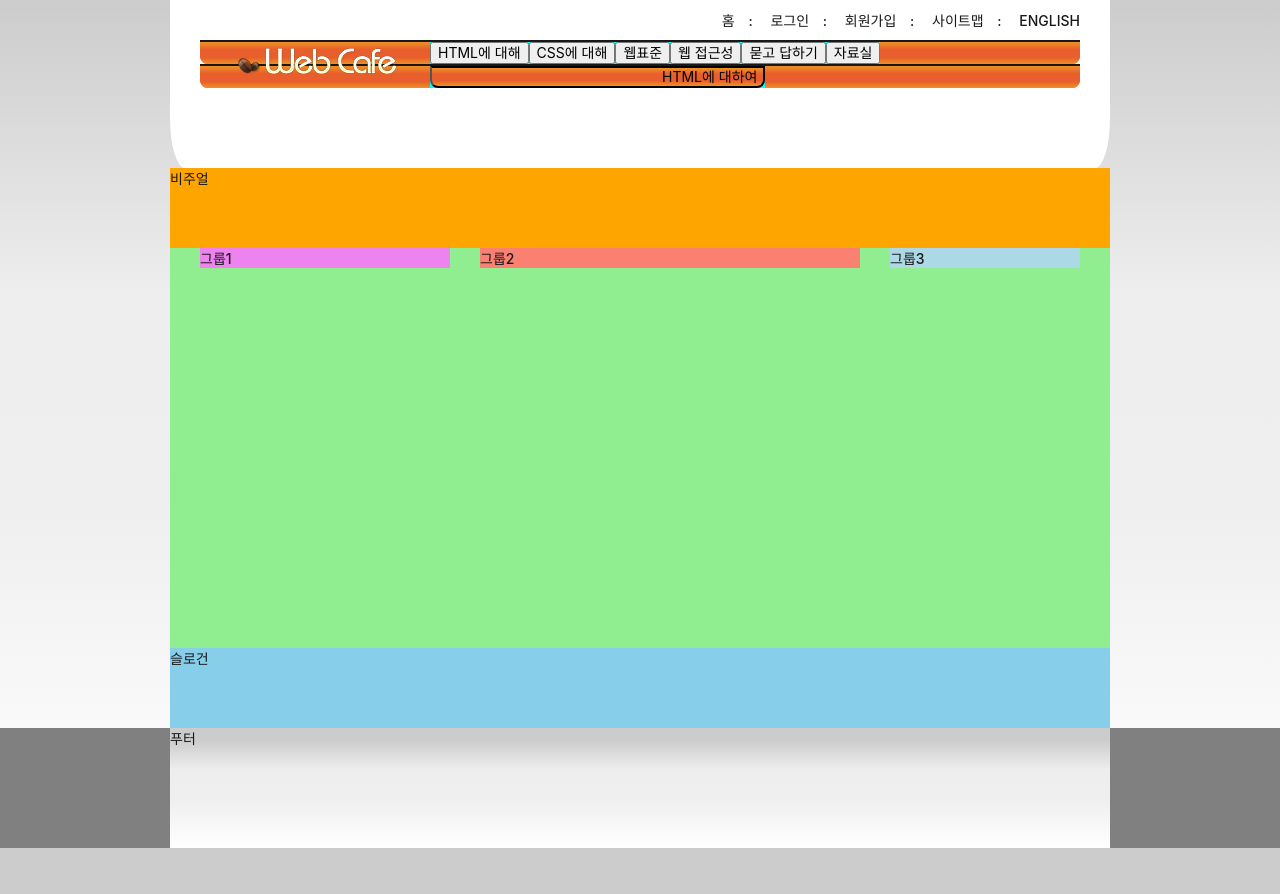
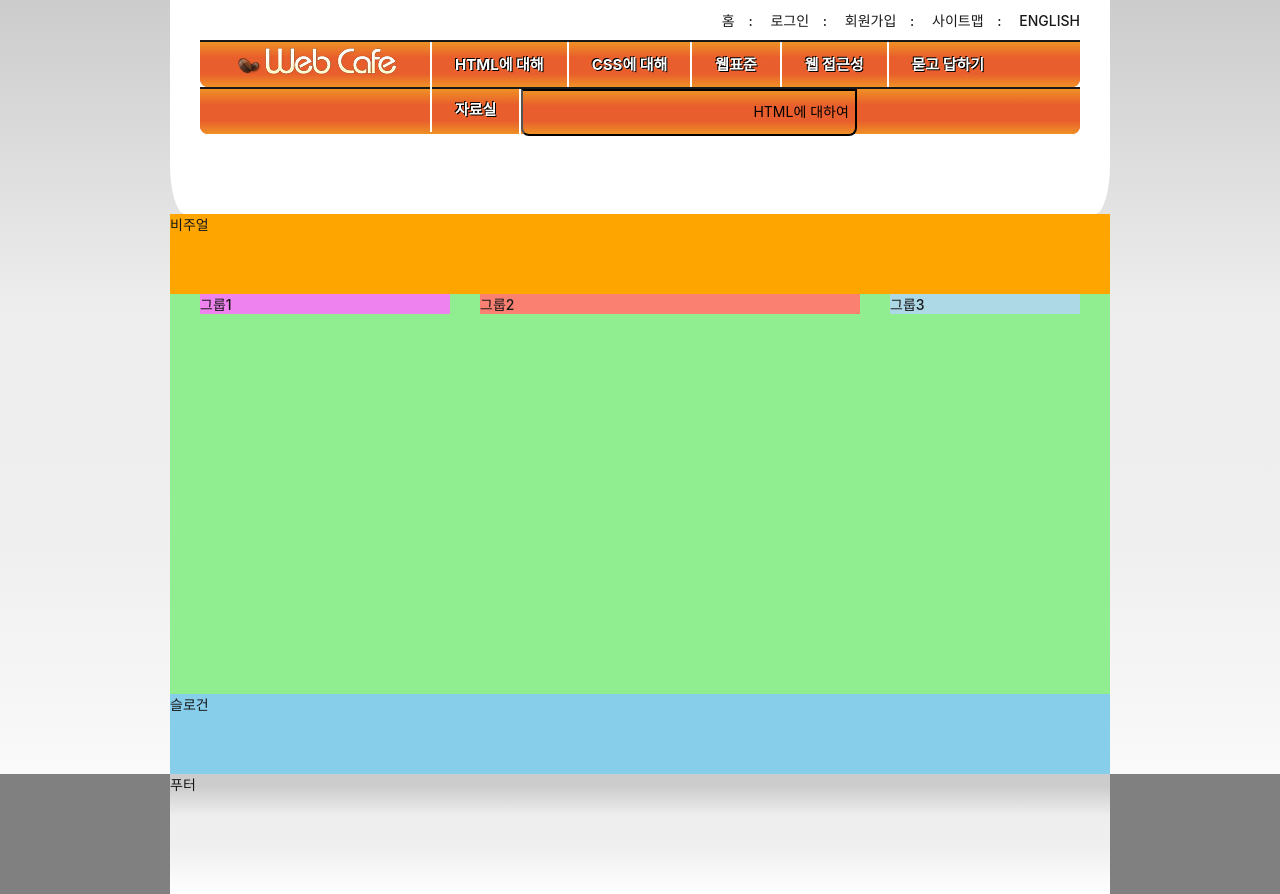
Before and after one commit to djswns7/HTML5, a plain HTML site: page HTML5/index.html in a window 1280 px wide. Before the commit the page ends 848 px from the top, so only its background shows below. Drawn offline with Linux system fonts and the light colour scheme; a web font is replaced by a local one.

Commit message:
메인메뉴 1depth 디자인 완성

```diff
--- a/HTML5/styles/style.css
+++ b/HTML5/styles/style.css
@@ -114,13 +114,24 @@ body{
     #ef9126 100%
   );
   border-radius: 0 0 8px 8px;
-  display: flow-root;
   padding-left: 230px;
+  height: 47px;
 }
 
 .menu-item{
-  background-color: aqua;
   float:left;
+  border-left: 2px solid #fff;
+}
+
+.menu-button{
+  border: 0;
+  background: transparent;
+  padding: 0 23px;
+  line-height: 45px;
+  font-size: 15px;
+  font-weight: 700;
+  color: #fff;
+  text-shadow: 1px 1px 0  #000,-1px -1px 0  #000;
 }
 
 .sub-menu{
```
